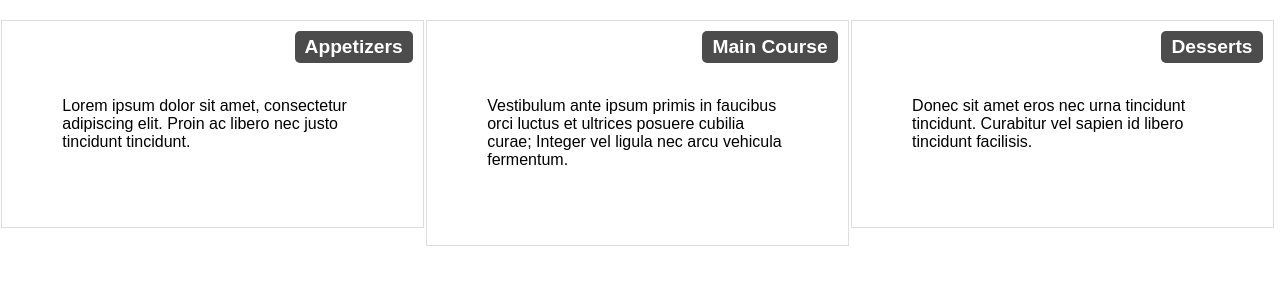
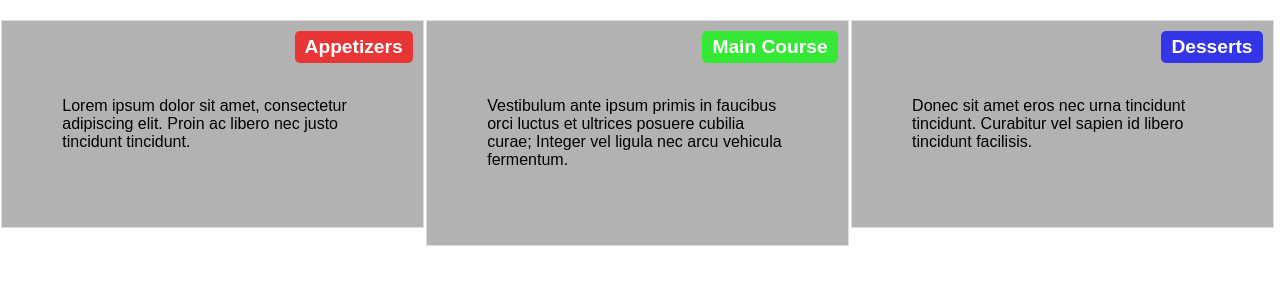
Before and after one commit to radlakha/js-play, a plain HTML site: page mod2-solution/index.html in a window 1280 px wide. Shown: the part 61-346 px from the top of the page. Drawn offline with Linux system fonts and the light colour scheme.

Commit message:
Specify Borders and Colors. Closes gh-8

```diff
--- a/mod2-solution/css/style.css
+++ b/mod2-solution/css/style.css
@@ -91,7 +91,7 @@ section {
         margin: 0.1px; /* Add spacing between sections (horizontal and vertical) */
         padding: 20px; /* Inner spacing within the section */
         float: none; /* Remove floating */
-        width: 100%; /* Each section takes up the full width */
+        width: 99%; /* Each section takes up the full width */
         box-sizing: border-box;
         border: 1px solid #ddd; /* Add a border for better visibility */
     }
@@ -100,16 +100,40 @@ section {
 /* New styles for section titles */
 section {
     position: relative; /* Set the section as the positioning context */
-    margin: 15px; /* Add spacing between sections (horizontal and vertical) */
+    /* margin: 15px; Add spacing between sections (horizontal and vertical) */
     padding: 20px; /* Inner spacing within the section */
+    border: 1px solid #ddd; /* Add a border for better visibility */
+    background-color: rgba(0, 0, 0, 0.3)
 }
 
-.section-title {
+.section-title-red {
     position: absolute; /* Position the title relative to the section */
     top: 10px; /* Offset from the top */
     right: 10px; /* Offset from the right */
     margin: 0; /* Remove default margin */
-    background-color: rgba(0, 0, 0, 0.7); /* Optional: Add a semi-transparent background */
+    background-color: rgba(255, 0, 0, 0.7); /* Optional: Add a semi-transparent background */
+    color: white; /* Optional: Set text color to white for contrast */
+    padding: 5px 10px; /* Optional: Add padding for better appearance */
+    border-radius: 5px; /* Optional: Add rounded corners */
+    font-size: 1.2em; /* Adjust font size */
+}
+.section-title-green {
+    position: absolute; /* Position the title relative to the section */
+    top: 10px; /* Offset from the top */
+    right: 10px; /* Offset from the right */
+    margin: 0; /* Remove default margin */
+    background-color: rgba(0, 255, 0, 0.7); /* Optional: Add a semi-transparent background */
+    color: white; /* Optional: Set text color to white for contrast */
+    padding: 5px 10px; /* Optional: Add padding for better appearance */
+    border-radius: 5px; /* Optional: Add rounded corners */
+    font-size: 1.2em; /* Adjust font size */
+}
+.section-title-blue {
+    position: absolute; /* Position the title relative to the section */
+    top: 10px; /* Offset from the top */
+    right: 10px; /* Offset from the right */
+    margin: 0; /* Remove default margin */
+    background-color: rgba(0, 0, 255, 0.7); /* Optional: Add a semi-transparent background */
     color: white; /* Optional: Set text color to white for contrast */
     padding: 5px 10px; /* Optional: Add padding for better appearance */
     border-radius: 5px; /* Optional: Add rounded corners */
--- a/mod2-solution/index.html
+++ b/mod2-solution/index.html
@@ -9,15 +9,15 @@
 <body>
     <h1>Our Menu</h1>
     <section class="desktop-layout tablet-layout mobile-layout">
-        <h2 class="section-title">Appetizers</h2>
+        <h2 class="section-title-red">Appetizers</h2>
         <p>Lorem ipsum dolor sit amet, consectetur adipiscing elit. Proin ac libero nec justo tincidunt tincidunt.</p>
     </section>
     <section class="desktop-layout tablet-layout mobile-layout">
-        <h2 class="section-title">Main Course</h2>
+        <h2 class="section-title-green">Main Course</h2>
         <p>Vestibulum ante ipsum primis in faucibus orci luctus et ultrices posuere cubilia curae; Integer vel ligula nec arcu vehicula fermentum.</p>
     </section>
     <section class="desktop-layout tablet-layout mobile-layout desserts">
-        <h2 class="section-title">Desserts</h2>
+        <h2 class="section-title-blue">Desserts</h2>
         <p>Donec sit amet eros nec urna tincidunt tincidunt. Curabitur vel sapien id libero tincidunt facilisis.</p>
     </section>
 </body>
```
